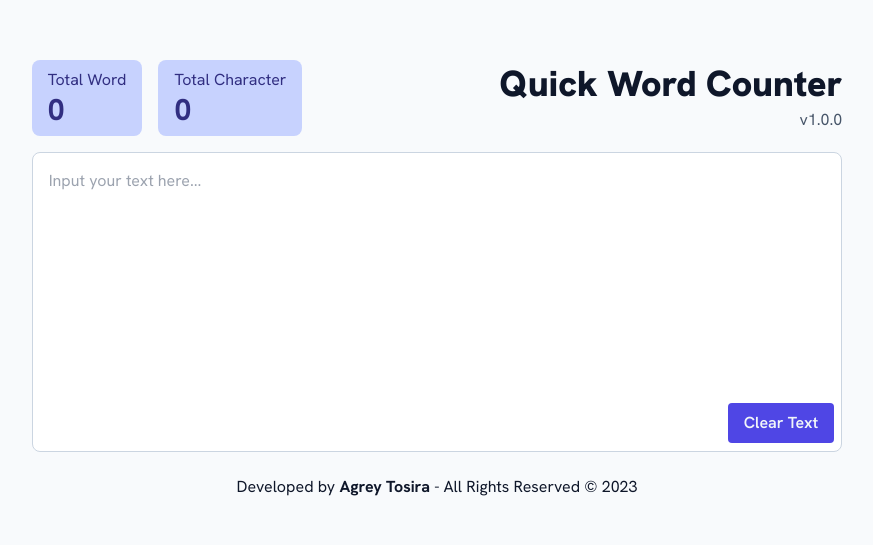
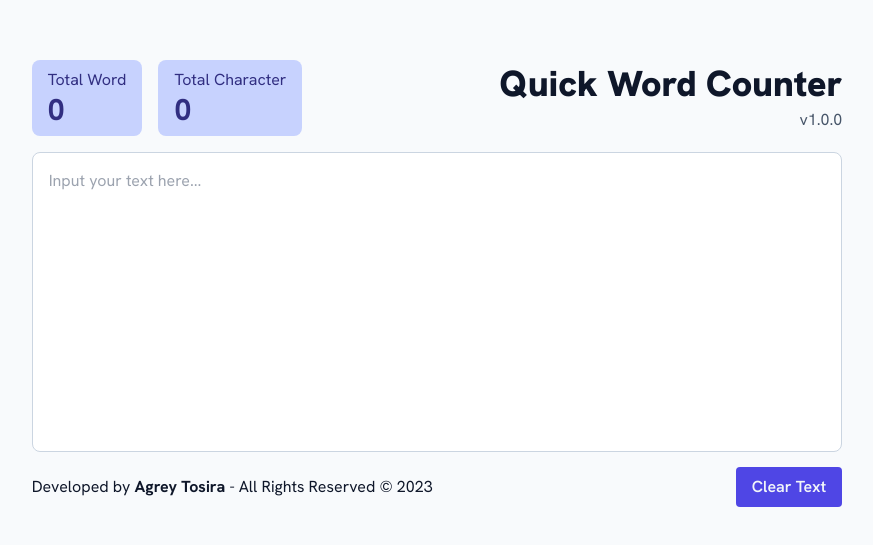
Before and after one commit to agreytosira/quickwordcounter, a React (Vite) app: page / in a window 1280 px wide. Shown: the part 113-658 px from the top of the page, without its empty margins (203-1076 px from the left). Built offline with nearby package versions, Linux system fonts and the light colour scheme.

Commit message:
style: move clear text button into footer

```diff
--- a/src/App.jsx
+++ b/src/App.jsx
@@ -49,7 +49,6 @@ function App() {
                 <p className='text-slate-600'>v1.0.0</p>
               </div>
             </div>
-            <div className='relative'>
             <textarea
               className='z-[1] relative transition-all duration-100 ease focus:ring focus:ring-indigo-300 focus:outline focus:outline-indigo-600 p-4 border w-full h-[300px] border-slate-300 rounded-lg'
               placeholder='Input your text here...'
@@ -57,10 +56,7 @@ function App() {
               id='input-text'
               value={text}
               onChange={handleTextChange}></textarea>
-              <button className='px-4 py-2 rounded-[4px] text-slate-100 bg-indigo-600 hover:bg-indigo-700 transition-all duration-300 ease font-semibold absolute right-2 bottom-4 z-50' onClick={handleClear}>
-                Clear Text
-              </button>
-            </div>
+            <div className='flex justify-between items-center flex-col-reverse mt-4 lg:mt-0 lg:flex-row'>
               <p className='my-4'>
                 Developed by{' '}
                 <strong>
@@ -68,6 +64,11 @@ function App() {
                 </strong>{' '}
                 - All Rights Reserved &copy; {currentYear}
               </p>
+
+              <button className='px-4 py-2 rounded-[4px] text-slate-100 bg-indigo-600 hover:bg-indigo-700 transition-all duration-300 ease font-semibold' onClick={handleClear}>
+                Clear Text
+              </button>
+            </div>
           </section>
         </div>
       </main>
```
Lines whose indentation alone changed are shown as unchanged.
